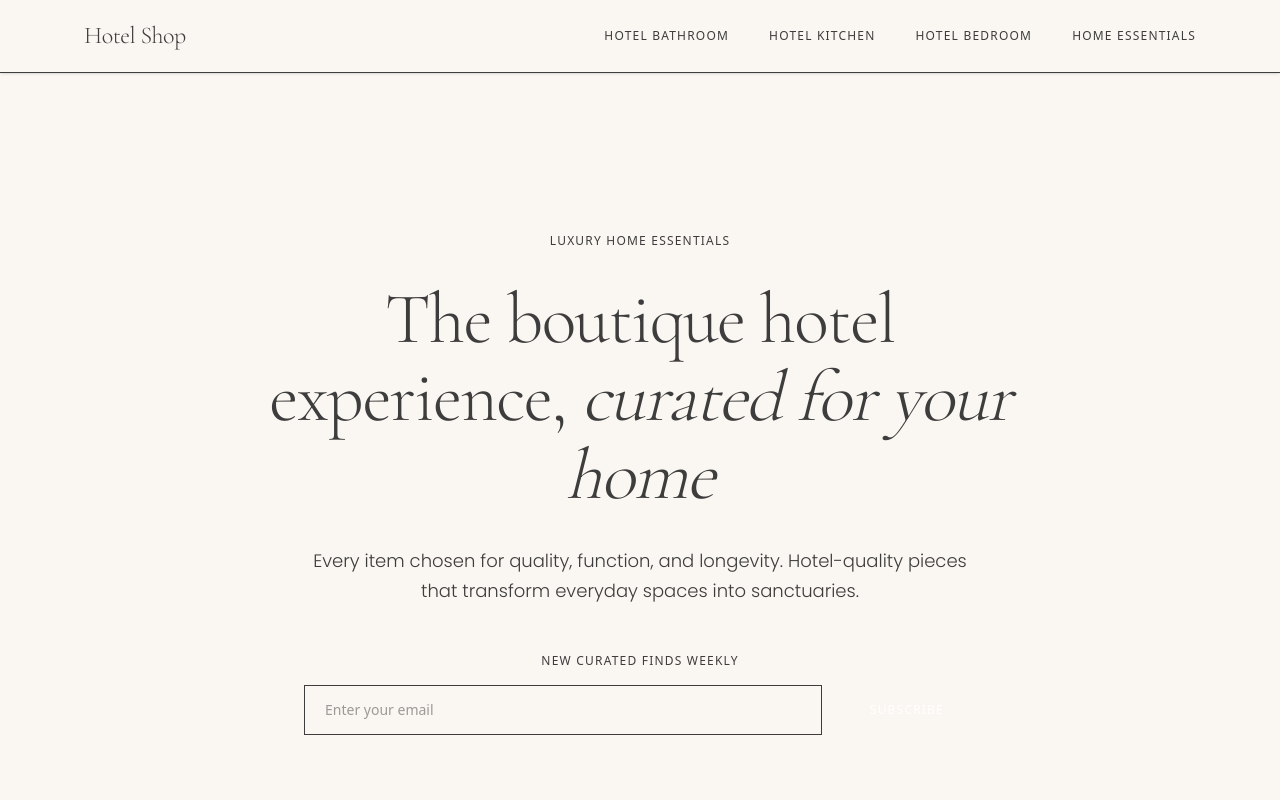
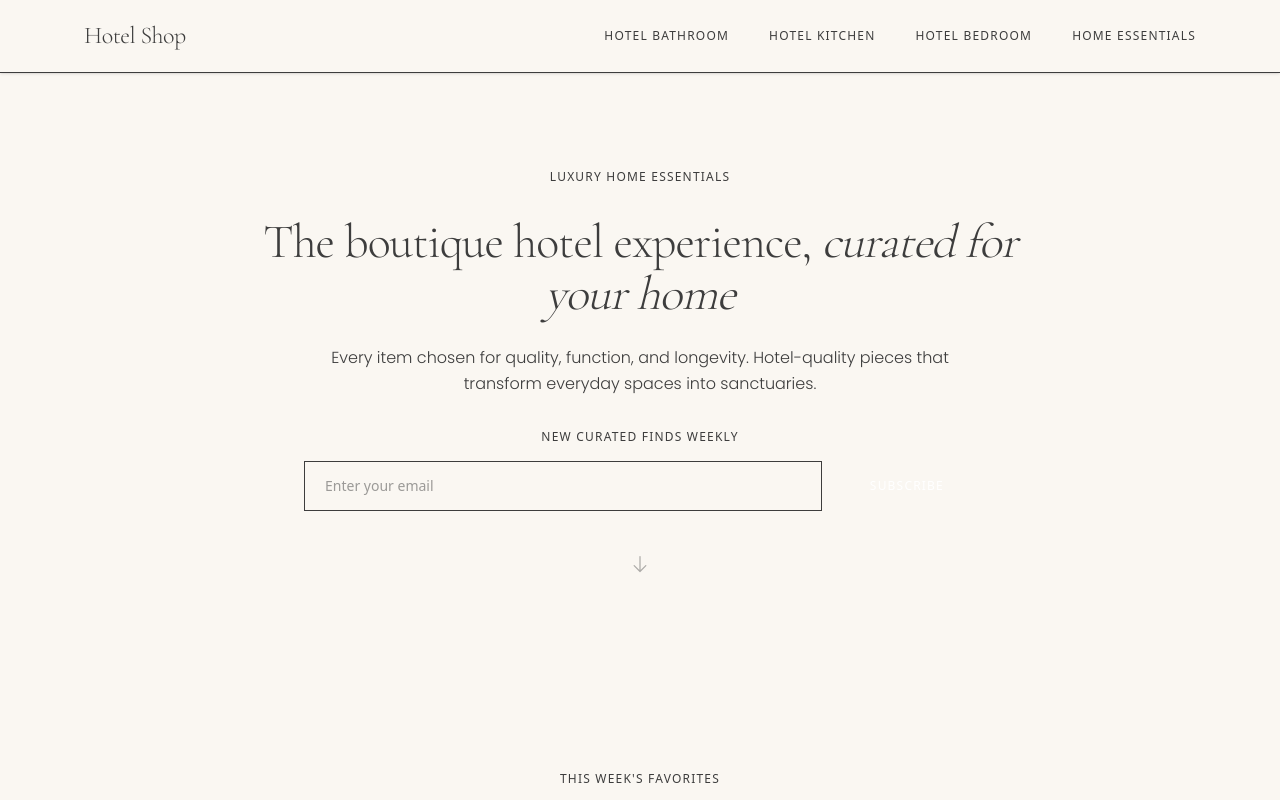
Before and after one commit to acknudsen1984/hotelshopstudio, a Next.js app: page / in a window 1280 px wide. Shown: the top 800 px of the page. Built offline with nearby package versions, Linux system fonts and the light colour scheme.

Commit message:
fix: Reduce hero section height and email signup prominence

```diff
--- a/components/Hero.tsx
+++ b/components/Hero.tsx
@@ -4,7 +4,7 @@ import EmailSignup from "./EmailSignup";
 
 export default function Hero() {
   return (
-    <section className="relative w-full min-h-[600px] sm:min-h-[700px] flex items-center justify-center overflow-hidden bg-gradient-to-br from-cream via-off-white to-warm-beige">
+    <section className="relative w-full min-h-[400px] sm:min-h-[450px] flex items-center justify-center overflow-hidden bg-gradient-to-br from-cream via-off-white to-warm-beige">
       {/* Decorative background elements */}
       <div className="absolute inset-0 opacity-30 pointer-events-none">
         <div className="absolute top-0 right-0 w-96 h-96 rounded-full bg-rose/5 blur-3xl" />
@@ -12,20 +12,20 @@ export default function Hero() {
       </div>
 
       {/* Content container */}
-      <div className="relative z-10 w-full max-w-4xl mx-auto px-5 sm:px-8 py-24 sm:py-32 lg:py-40 text-center">
+      <div className="relative z-10 w-full max-w-4xl mx-auto px-5 sm:px-8 py-16 sm:py-20 lg:py-24 text-center">
         {/* Eyebrow text */}
         <p className="text-xs text-rose tracking-widest uppercase font-sans font-light mb-6 sm:mb-8">
           Luxury Home Essentials
         </p>
 
         {/* Main headline */}
-        <h1 className="font-display text-4xl sm:text-5xl lg:text-6xl xl:text-7xl leading-tight sm:leading-[1.1] lg:leading-[1.08] text-charcoal font-light mb-6 sm:mb-8 max-w-3xl mx-auto">
+        <h1 className="font-display text-3xl sm:text-4xl lg:text-5xl leading-tight sm:leading-[1.1] lg:leading-[1.08] text-charcoal font-light mb-4 sm:mb-6 max-w-3xl mx-auto">
           The boutique hotel experience,{" "}
           <span className="italic text-rose">curated for your home</span>
         </h1>
 
         {/* Subheadline */}
-        <p className="text-base sm:text-lg text-muted max-w-2xl mx-auto leading-relaxed mb-10 sm:mb-12 font-light">
+        <p className="text-sm sm:text-base text-muted max-w-2xl mx-auto leading-relaxed mb-6 sm:mb-8 font-light">
           Every item chosen for quality, function, and longevity. Hotel-quality pieces that transform everyday spaces into sanctuaries.
         </p>
 
@@ -40,7 +40,7 @@ export default function Hero() {
         </div>
 
         {/* Scroll indicator */}
-        <div className="hidden sm:flex justify-center mt-16 sm:mt-20 animate-bounce opacity-40">
+        <div className="hidden sm:flex justify-center mt-8 sm:mt-12 animate-bounce opacity-40">
           <svg className="w-5 h-5 text-muted" fill="none" stroke="currentColor" viewBox="0 0 24 24">
             <path strokeLinecap="round" strokeLinejoin="round" strokeWidth={1.5} d="M19 14l-7 7m0 0l-7-7m7 7V3" />
           </svg>
```
